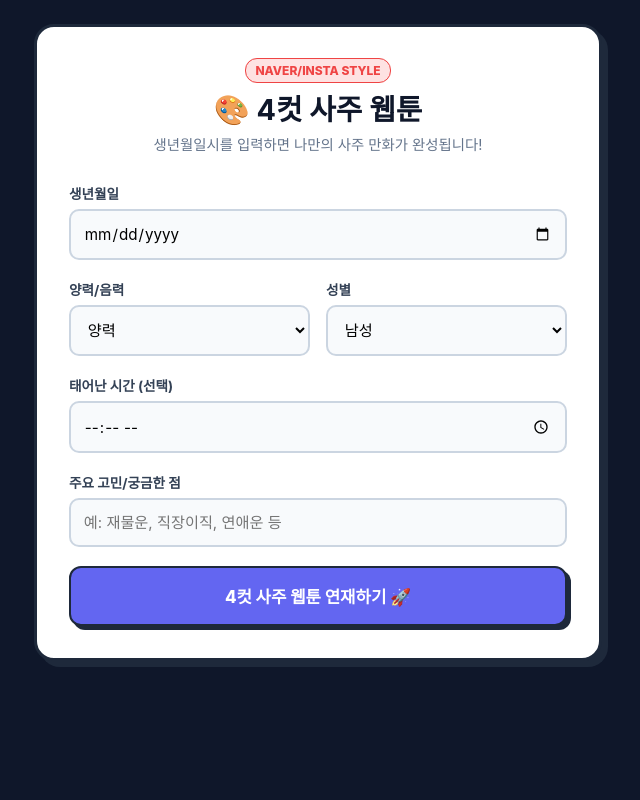
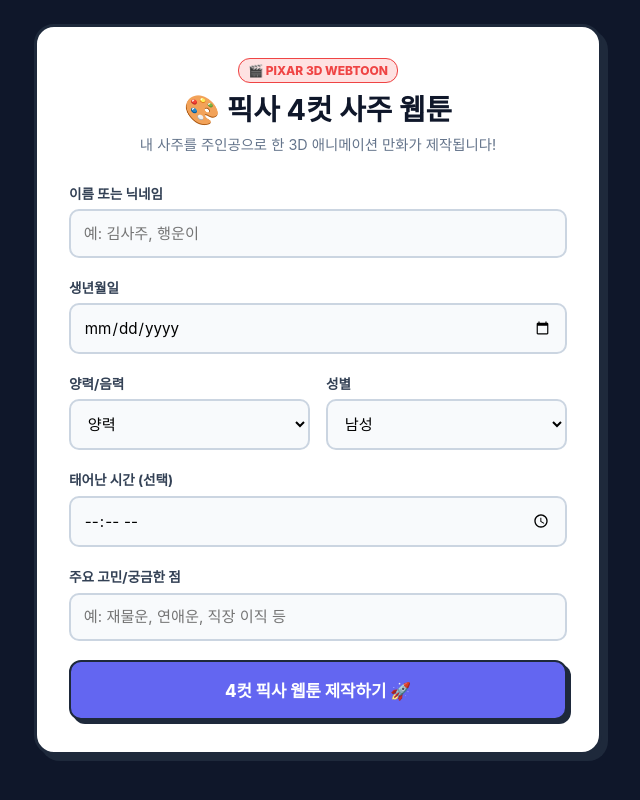
Before and after one commit to kdl910911/saju-app, a plain HTML site: page index.html in a window 1280 px wide. Shown: the whole page, without its empty margins (322-962 px from the left). Drawn offline with Linux system fonts and the light colour scheme.

Commit message:
Update index.html

```diff
--- a/index.html
+++ b/index.html
@@ -3,7 +3,7 @@
 <head>
   <meta charset="UTF-8">
   <meta name="viewport" content="width=device-width, initial-scale=1.0">
-  <title>4컷 사주 웹툰</title>
+  <title>픽사 3D 4컷 사주 웹툰</title>
   <link rel="stylesheet" href="style.css">
 </head>
 <body>
@@ -11,12 +11,18 @@
   <main id="screen-input" class="screen">
     <div class="card">
       <header>
-        <span class="badge">NAVER/INSTA STYLE</span>
-        <h1>🎨 4컷 사주 웹툰</h1>
-        <p>생년월일시를 입력하면 나만의 사주 만화가 완성됩니다!</p>
+        <span class="badge">🎬 PIXAR 3D WEBTOON</span>
+        <h1>🎨 픽사 4컷 사주 웹툰</h1>
+        <p>내 사주를 주인공으로 한 3D 애니메이션 만화가 제작됩니다!</p>
       </header>
 
       <form id="saju-form">
+        <!-- 이름 입력란 -->
+        <div class="input-group">
+          <label for="userName">이름 또는 닉네임</label>
+          <input type="text" id="userName" placeholder="예: 김사주, 행운이" required>
+        </div>
+
         <div class="input-group">
           <label for="birthDate">생년월일</label>
           <input type="date" id="birthDate" required>
@@ -48,10 +54,10 @@
 
         <div class="input-group">
           <label for="concern">주요 고민/궁금한 점</label>
-          <input type="text" id="concern" placeholder="예: 재물운, 직장이직, 연애운 등">
+          <input type="text" id="concern" placeholder="예: 재물운, 연애운, 직장 이직 등">
         </div>
 
-        <button type="submit" id="submit-btn">4컷 사주 웹툰 연재하기 🚀</button>
+        <button type="submit" id="submit-btn">4컷 픽사 웹툰 제작하기 🚀</button>
       </form>
     </div>
   </main>
@@ -59,9 +65,9 @@
   <!-- 화면 2: 로딩 화면 -->
   <div id="screen-loading" class="screen hidden">
     <div class="loading-box">
-      <div class="pen-animation">🖌️</div>
-      <h2>도사가 4컷 만화를 그리는 중...</h2>
-      <p>사주 명식을 분석하여 스토리를 구성하고 있습니다.</p>
+      <div class="pen-animation">🎬</div>
+      <h2>픽사 3D 만화를 렌더링하는 중...</h2>
+      <p>사주 명식을 분석하고 4컷 일러스트를 그리고 있습니다.<br>잠시만 기다려 주세요! (약 20초)</p>
     </div>
   </div>
 
@@ -74,7 +80,7 @@
 
       <header class="webtoon-header">
         <div id="character-emoji" class="char-avatar">🐯🔥</div>
-        <h1 id="episode-title">사주 웹툰 제목</h1>
+        <h1 id="episode-title">웹툰 에피소드 제목</h1>
         <p id="character-info" class="char-desc">캐릭터 설명</p>
       </header>
 
```
